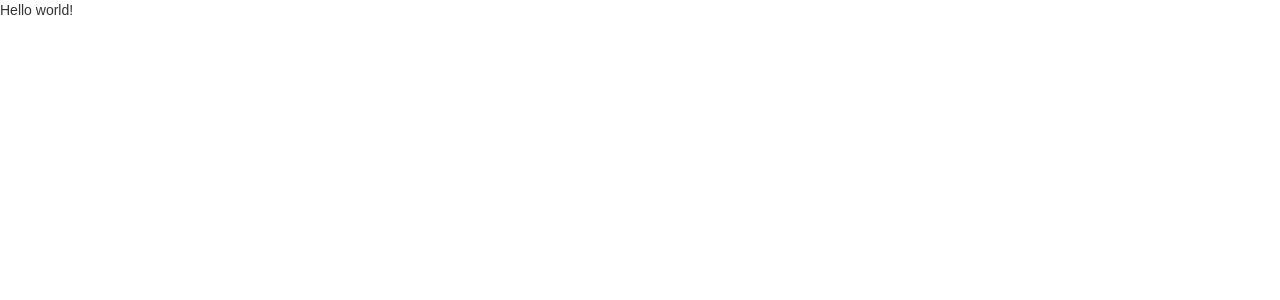
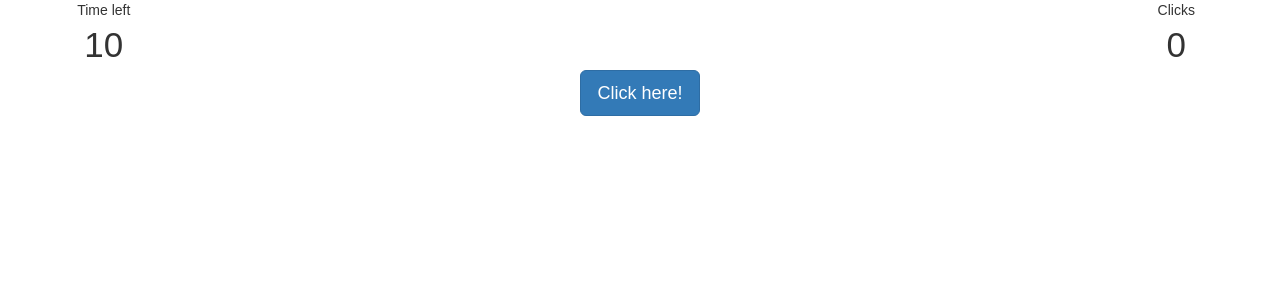
Before and after one commit to Ruben9922/fast-click-game, a React (Create React App) app: page / in a window 1280 px wide. Shown: the top 300 px of the page. Built offline with nearby package versions, Linux system fonts and the light colour scheme.

Commit message:
Create simple app storing score

```diff
--- a/src/App.css
+++ b/src/App.css
@@ -0,0 +1,3 @@
+.bigger {
+    font-size: 2.5em;
+}
--- a/src/App.js
+++ b/src/App.js
@@ -1,10 +1,40 @@
-import React, { Component } from 'react';
-import './App.css';
+import React, {Component} from "react";
+import "./App.css";
+import Score from "./Score";
+import Timer from "./Timer";
 
 class App extends Component {
+  constructor(props) {
+    super(props);
+
+    this.state = {
+      score: 0,
+    };
+
+    this.handleClick = this.handleClick.bind(this);
+  }
+
+  handleClick() {
+    this.setState((prevState) => ({
+      score: prevState.score + 1
+    }));
+  }
+
   render() {
     return (
-      <div>Hello world!</div>
+      <div className="container">
+        <div className="row">
+          <div className="text-center col-xs-2 col-lg-1">
+            <Timer/>
+          </div>
+          <div className="col-xs-2 col-lg-1 col-xs-push-8 col-lg-push-10">
+            <Score score={this.state.score}/>
+          </div>
+        </div>
+        <div className="row text-center">
+          <button type="button" className="btn btn-primary btn-lg" onClick={this.handleClick}>Click here!</button>
+        </div>
+      </div>
     );
   }
 }
--- /dev/null
+++ b/src/Score.js
@@ -0,0 +1,14 @@
+import React, {Component} from "react";
+
+class Score extends Component {
+  render() {
+    return (
+      <div className="text-center">
+        Clicks<br/>
+        <span className="bigger">{this.props.score}</span>
+      </div>
+    );
+  }
+}
+
+export default Score;
--- /dev/null
+++ b/src/Timer.js
@@ -0,0 +1,14 @@
+import React, {Component} from "react";
+
+class Timer extends Component {
+  render() {
+    return (
+      <div className="text-center">
+        Time left<br/>
+        <span className="bigger">10</span>
+      </div>
+    );
+  }
+}
+
+export default Timer;
```
